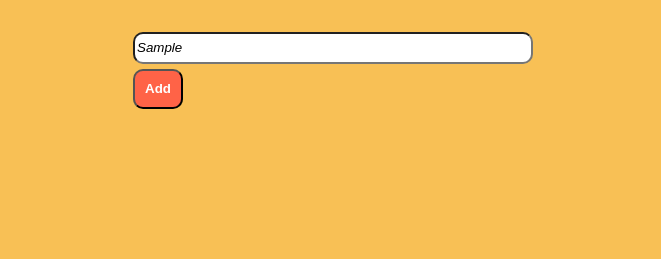
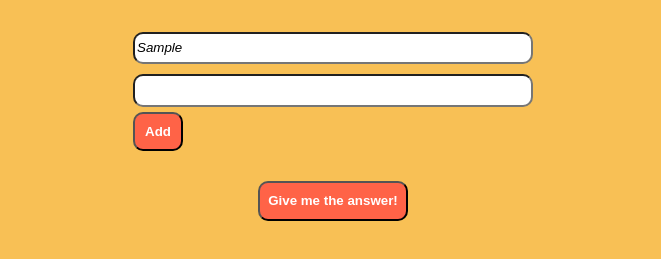
Before and after one commit to JSigra/help-me-choose, a plain HTML site: page index.html in a window 1280 px wide. Both pictures are taken after typing "Sample" into the empty fields and a click on the button "Add". Shown: the part 405-664 px from the top of the page, without its empty margins (307-968 px from the left). Drawn offline with nearby package versions, Linux system fonts and the light colour scheme.

Commit message:
Added javascript

```diff
--- a/index.html
+++ b/index.html
@@ -14,5 +14,20 @@
       </div>
       <button class="addOption">Add</button>
     </div>
+    <div class="resultSection"></div>
+    <button class="button2">Give me the answer!</button>
+
+    <script src="https://code.jquery.com/jquery-3.3.1.min.js"></script>
+    <script>
+      $(function() {
+        $('.resultSection').hide()
+
+        var add_option = function() {
+          $('.inputs').append('<input></input>')
+        }
+
+        $('.addOption').click(add_option)
+      })
+    </script>
   </body>
 </html>
```
